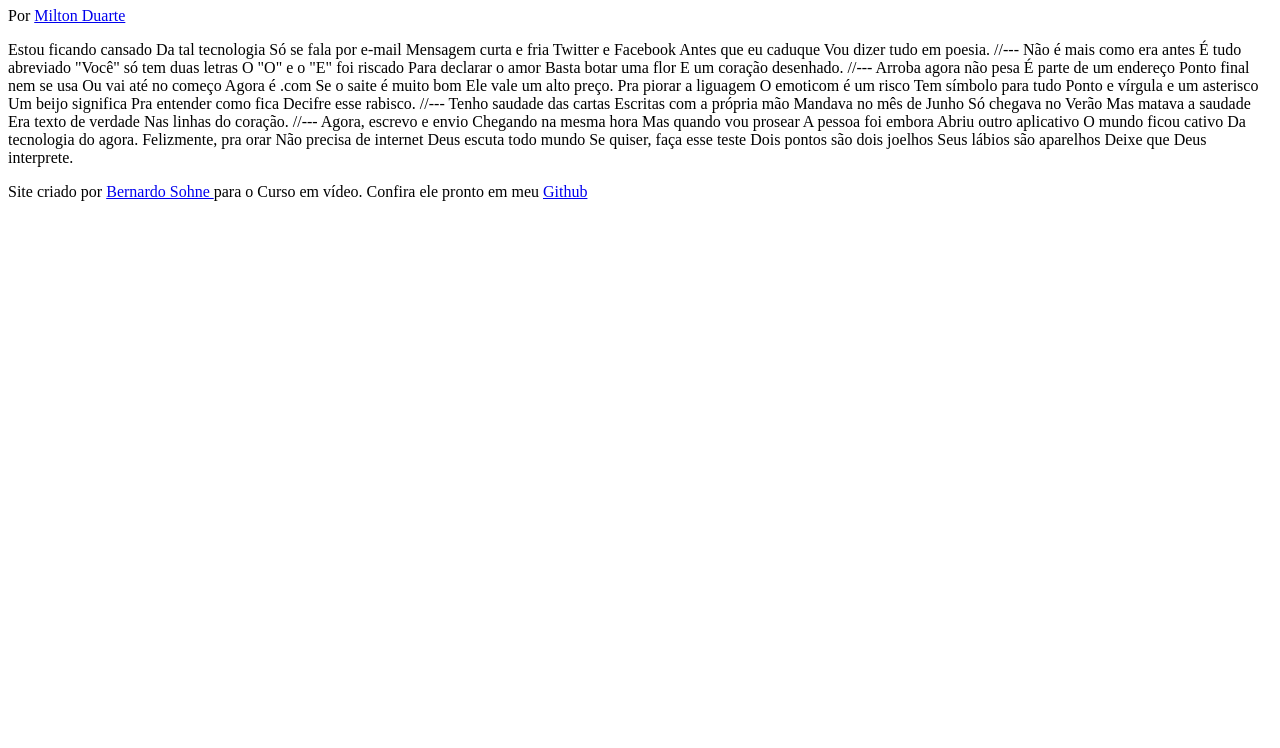
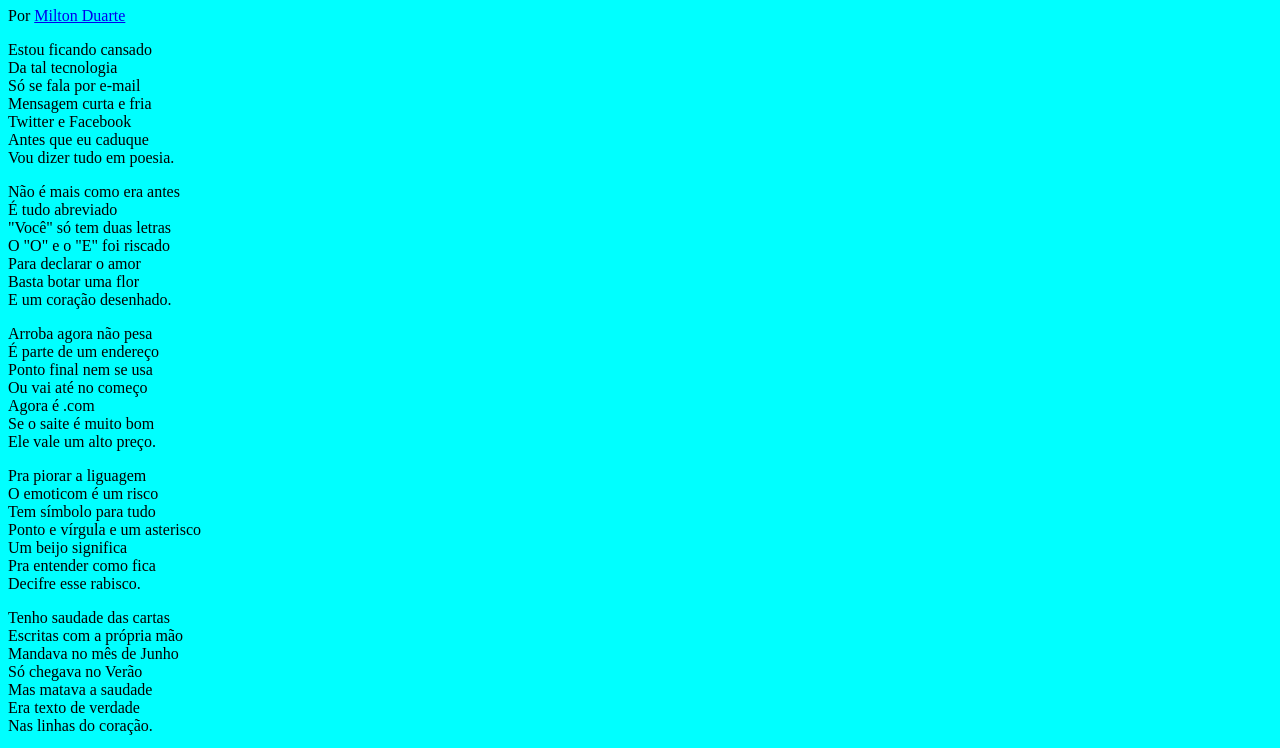
Before and after one commit to BernardoSohne/html-css, a plain HTML site: page Desafios/d012/cordel.html in a window 1280 px wide. Shown: the part 73-821 px from the top of the page. Before the commit the page ends 800 px from the top, so only its background shows below. Drawn offline with Linux system fonts and the light colour scheme.

Commit message:
Atualizei desafio 12

```diff
--- a/Desafios/d012/cordel.html
+++ b/Desafios/d012/cordel.html
@@ -5,6 +5,7 @@
     <meta charset="UTF-8">
     <meta name="viewport" content="width=device-width, initial-scale=1.0">
     <title>Cordel Moderno</title>
+    <link rel="stylesheet" href="estilo/style.css">
 </head>
 <body>
     <header>
@@ -16,69 +17,85 @@
         </p>
     </header>
 
-Estou ficando cansado
-Da tal tecnologia
-Só se fala por e-mail
-Mensagem curta e fria
-Twitter e Facebook
-Antes que eu caduque
-Vou dizer tudo em poesia.
+<section>
+    <p>
+        Estou ficando cansado <br>
+        Da tal tecnologia <br>
+        Só se fala por e-mail <br>
+        Mensagem curta e fria <br>
+        Twitter e Facebook <br>
+        Antes que eu caduque <br>
+        Vou dizer tudo em poesia.
+    </p>
+</section>
 
-//---
+<section>
+    <p>
+        Não é mais como era antes <br>
+        É tudo abreviado<br>
+        "Você" só tem duas letras<br>
+        O "O" e o "E" foi riscado<br>
+        Para declarar o amor<br>
+        Basta botar uma flor<br>
+        E um coração desenhado.
+    </p>
+</section>
 
-Não é mais como era antes
-É tudo abreviado
-"Você" só tem duas letras
-O "O" e o "E" foi riscado
-Para declarar o amor
-Basta botar uma flor
-E um coração desenhado.
+<section>
+    <p>
+        Arroba agora não pesa <br>
+        É parte de um endereço <br>
+        Ponto final nem se usa <br>
+        Ou vai até no começo <br>
+        Agora é .com <br>
+        Se o saite é muito bom <br>
+        Ele vale um alto preço.
+    </p>
 
-//---
+    <p>
+        Pra piorar a liguagem <br>
+        O emoticom é um risco <br>
+        Tem símbolo para tudo <br>
+        Ponto e vírgula e um asterisco <br>
+        Um beijo significa <br>
+        Pra entender como fica <br>
+        Decifre esse rabisco.
+    </p>
+</section>
 
-Arroba agora não pesa
-É parte de um endereço
-Ponto final nem se usa
-Ou vai até no começo
-Agora é .com
-Se o saite é muito bom
-Ele vale um alto preço.
+<section>
+    <p>
+        Tenho saudade das cartas <br>
+        Escritas com a própria mão <br>
+        Mandava no mês de Junho <br>
+        Só chegava no Verão <br>
+        Mas matava a saudade <br>
+        Era texto de verdade <br>
+        Nas linhas do coração.
+    </p>
+</section>
 
-Pra piorar a liguagem
-O emoticom é um risco
-Tem símbolo para tudo
-Ponto e vírgula e um asterisco
-Um beijo significa
-Pra entender como fica
-Decifre esse rabisco.
+<section>
+    <p>
+        Agora, escrevo e envio <br>
+        Chegando na mesma hora <br>
+        Mas quando vou prosear <br>
+        A pessoa foi embora <br>
+        Abriu outro aplicativo <br>
+        O mundo ficou cativo <br>
+        Da tecnologia do agora.
+    </p>
 
-//---
-
-Tenho saudade das cartas
-Escritas com a própria mão
-Mandava no mês de Junho
-Só chegava no Verão
-Mas matava a saudade
-Era texto de verdade
-Nas linhas do coração.
-
-//---
-
-Agora, escrevo e envio
-Chegando na mesma hora
-Mas quando vou prosear
-A pessoa foi embora
-Abriu outro aplicativo
-O mundo ficou cativo
-Da tecnologia do agora.
-
-Felizmente, pra orar
-Não precisa de internet
-Deus escuta todo mundo
-Se quiser, faça esse teste
-Dois pontos são dois joelhos
-Seus lábios são aparelhos
-Deixe que Deus interprete.
+    <p>
+        Felizmente, pra orar <br>
+        Não precisa de internet <br>
+        Deus escuta todo mundo <br>
+        Se quiser, faça esse teste <br>
+        Dois pontos são dois joelhos <br>
+        Seus lábios são aparelhos <br>
+        Deixe que Deus interprete.
+    </p>
+</section>
 
     <footer>
         <p>
--- /dev/null
+++ b/Desafios/d012/estilo/style.css
@@ -0,0 +1,5 @@
+@charset "UTF-8";
+
+body {
+    background-color: aqua;
+}
```
